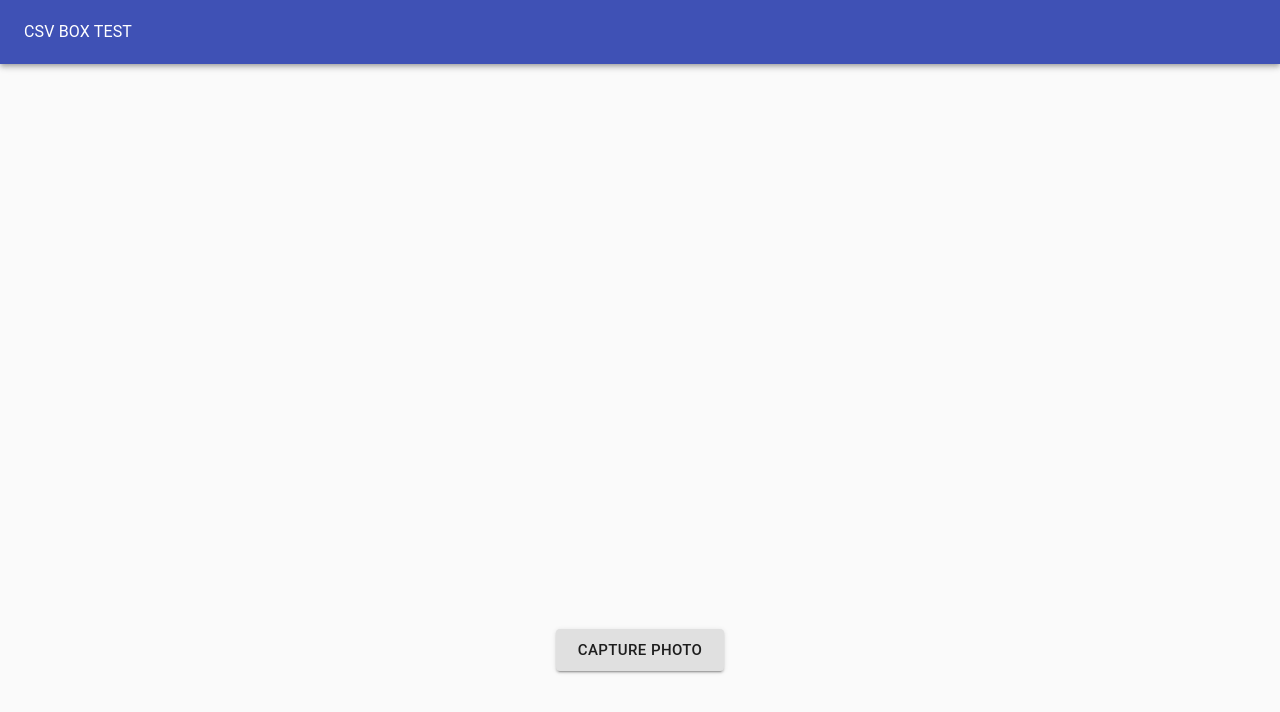
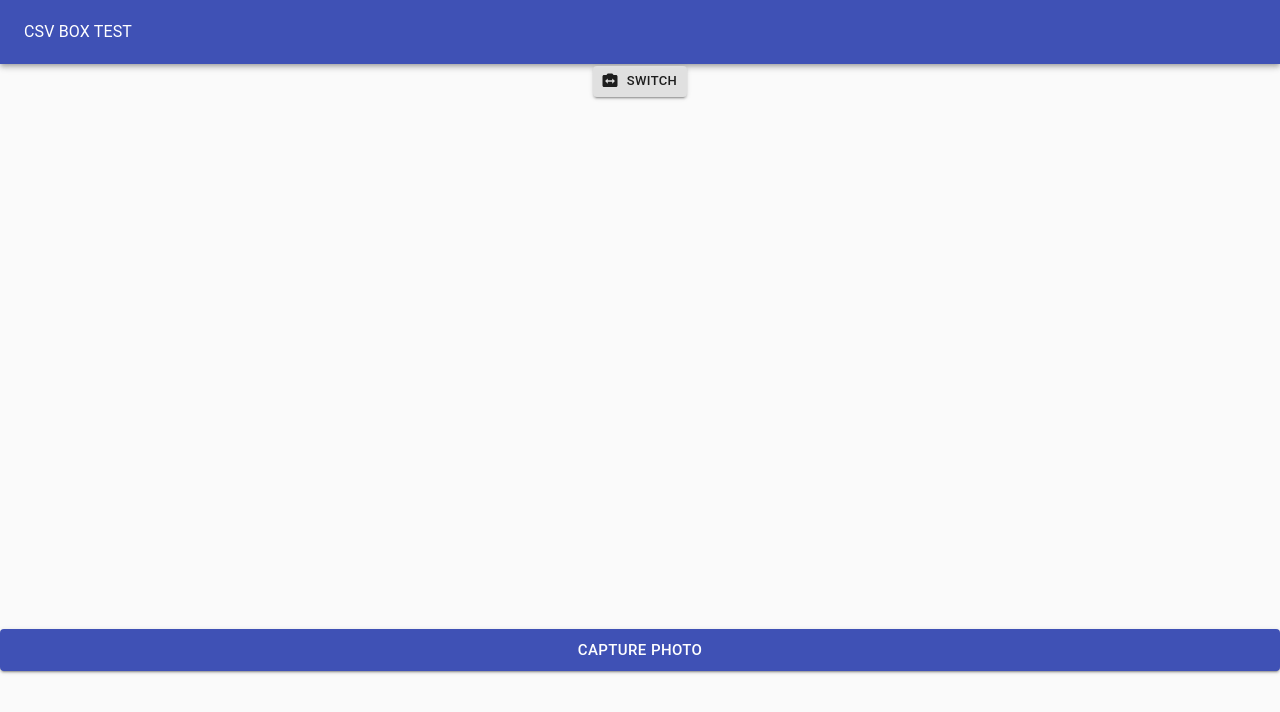
Before and after one commit to QinusAxia/reactwebcam051022, a Next.js app: page / in a window 1280 px wide. Shown: the top 712 px of the page. Built offline with nearby package versions, Linux system fonts and the light colour scheme; no server answers.

Commit message:
fixed css

```diff
--- a/pages/index.js
+++ b/pages/index.js
@@ -1,16 +1,22 @@
 import { AppBar, Box, Button, Toolbar, Typography } from '@material-ui/core'
 import _ from 'lodash'
-import { useEffect, useState } from 'react'
+import Image from 'next/image'
+import { useCallback, useEffect, useState } from 'react'
 import Webcam from 'react-webcam'
+import SwitchCameraIcon from '@material-ui/icons/SwitchCamera';
 
 export default function Home() {
 
   const [currentImage, setcurrentImage] = useState(null)
   const [windowDimensions, setWindowDimensions] = useState({ height: 720, width: 1280 })
+
+  const FACING_MODE_USER = "user";
+  const FACING_MODE_ENVIRONMENT = "environment";
+  const [facingMode, setFacingMode] = useState(FACING_MODE_ENVIRONMENT)
   const videoConstraints = {
     width: windowDimensions.width,
     height: windowDimensions.height * 0.7,
-    facingMode: "user"
+    facingMode: facingMode,
   };
 
   useEffect(() => {
@@ -31,6 +37,15 @@ export default function Home() {
     setcurrentImage(jpegImg)
   }
 
+  const handleSwitch = useCallback(() => {
+    setFacingMode(
+      prevState =>
+        prevState === FACING_MODE_USER
+          ? FACING_MODE_ENVIRONMENT
+          : FACING_MODE_USER
+    );
+  }, []);
+
   return (
     <Box>
       <AppBar position='static'>
@@ -40,7 +55,24 @@ export default function Home() {
       </AppBar>
       {
         _.isNull(currentImage) ?
-          <Box>
+          <Box style={{ maxWidth: windowDimensions.width }}>
+            <Box style={{
+              position: 'absolute',
+              padding: 2,
+              display: 'flex',
+              width: '100%',
+              justifyContent: 'center'
+            }}
+            >
+              <Button
+                startIcon={<SwitchCameraIcon />}
+                size='small'
+                variant='contained'
+                onClick={handleSwitch}
+              >
+                switch
+              </Button>
+            </Box>
             <Webcam
               height={windowDimensions.height * 0.7}
               audio={false}
@@ -49,10 +81,12 @@ export default function Home() {
               videoConstraints={videoConstraints}
             >
               {({ getScreenshot }) => (
-                <Box display='flex' justifyContent={'center'} alignItems="center">
+                <Box style={{ marginTop: 0 }}>
                   <Button
                     variant='contained'
+                    color='primary'
                     size='large'
+                    fullWidth
                     onClick={() => {
                       const imageSrc = getScreenshot()
                       savePictureState(imageSrc)
@@ -67,10 +101,14 @@ export default function Home() {
 
           :
 
-          <Box display={'flex'} flexDirection='column' alignItems='center'>
-            <Box mb={2}>
+          <Box
+            style={{
+              display: 'flex',
+              flexDirection: 'column'
+            }}
+          >
             <img src={currentImage} alt={'current picture'} />
-            </Box>
+            <Box style={{ display: 'flex', justifyContent: 'center', marginTop: 20 }}>
               <Button
                 variant='outlined'
                 color='secondary'
@@ -82,6 +120,7 @@ export default function Home() {
                 Retake picture
               </Button>
             </Box>
+          </Box>
       }
     </Box>
   )
```
Lines whose indentation alone changed are shown as unchanged.
